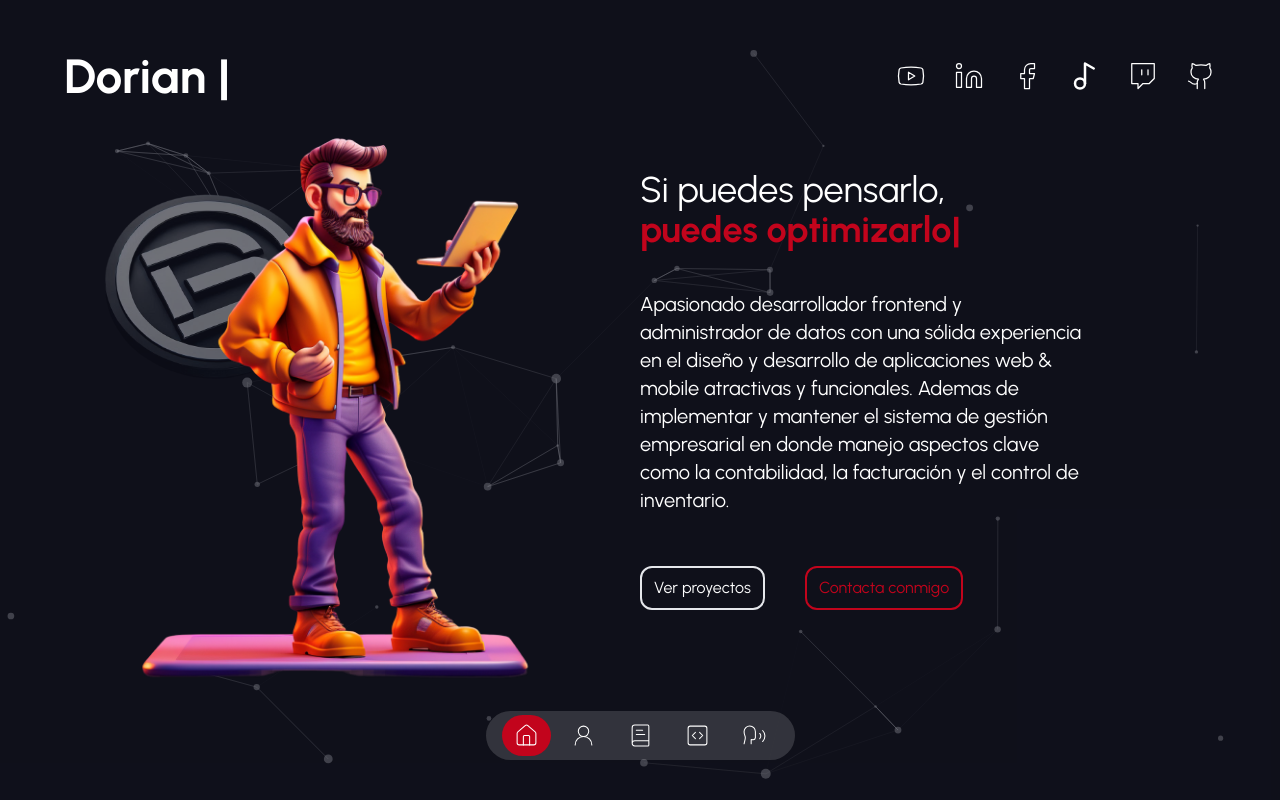
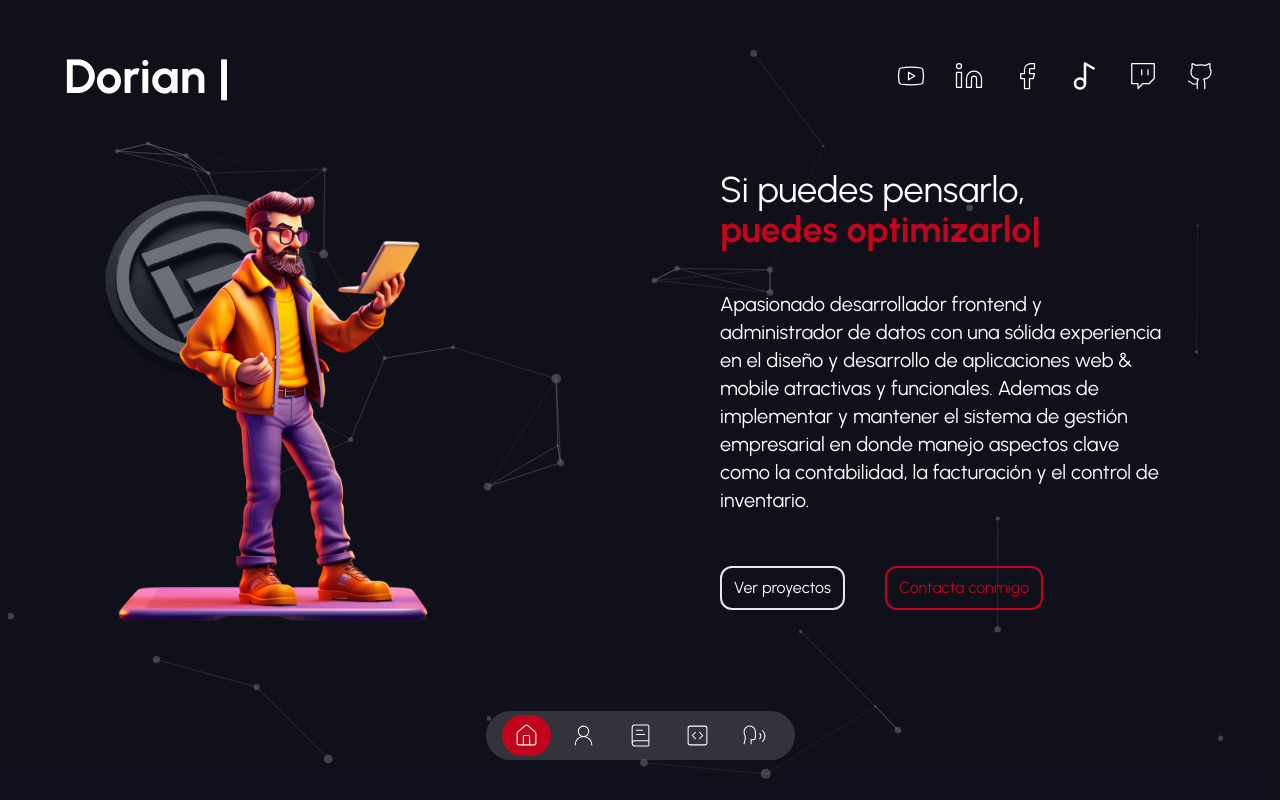
Before and after one commit to dorian2023/porfolio-doriandevs, a Next.js app: page / in a window 1280 px wide. Shown: the top 800 px of the page. Built offline with nearby package versions, Linux system fonts and the light colour scheme.

Commit message:
mas cambios de stylos

```diff
--- a/components/introduction.tsx
+++ b/components/introduction.tsx
@@ -7,11 +7,11 @@ const Introduction = () => {
     return (
         <div className="z-20 w-full bg-darkBg/60">
 
-            <div className="z-20 grid items-center  h-full md:p-6 py-20 md:py-0 md:grid-cols-2">
+            <div className="z-20 grid justify-items-center items-center  h-full md:p-6 py-48 md:py-0 md:grid-cols-2">
                 <MotionTransition position="bottom">
-                    <Image src="/home-4.png" priority width="800" height="800" alt="Avatar" className="w-80 md:w-full h-80 md:h-full ml-16  md:m-0"  />
+                    <Image src="/home-4.png" priority width="800" height="800" alt="Avatar" className="w-80 md:w-4/5 h-80 md:h-4/5 ml-16  md:m-0"  />
                 </MotionTransition>
-                <MotionTransition position="right" className="flex flex-col m-2 md:ml-0 justify-center max-w-md">
+                <MotionTransition position="right" className="flex flex-col m-2 md:ml-0 justify-items-center max-w-md">
                     <h1 className="mb-5 text-2xl leading-tight text-center md:text-left md:text-4xl md:mb-10">Si puedes pensarlo, <br />
                         <TypeAnimation
                             sequence={[
```
